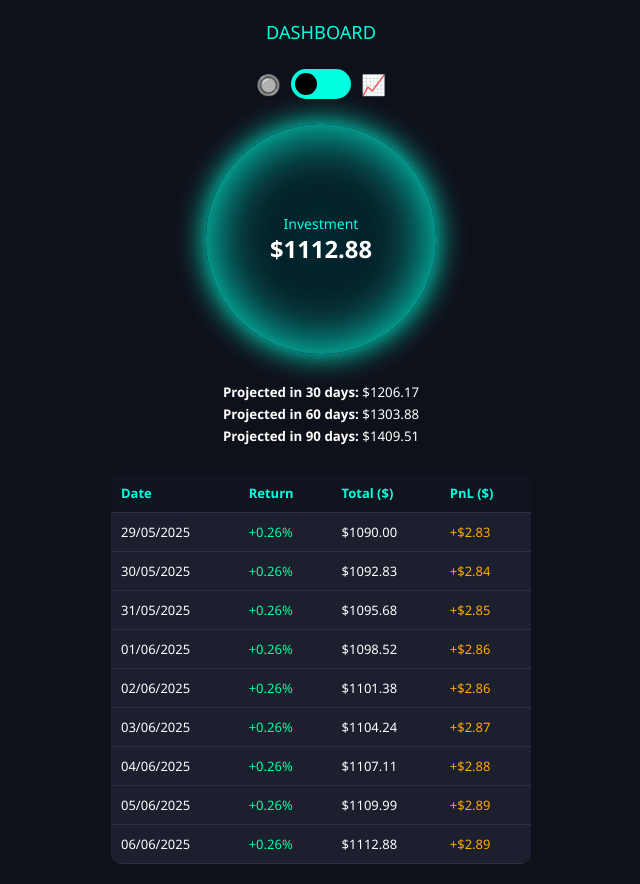
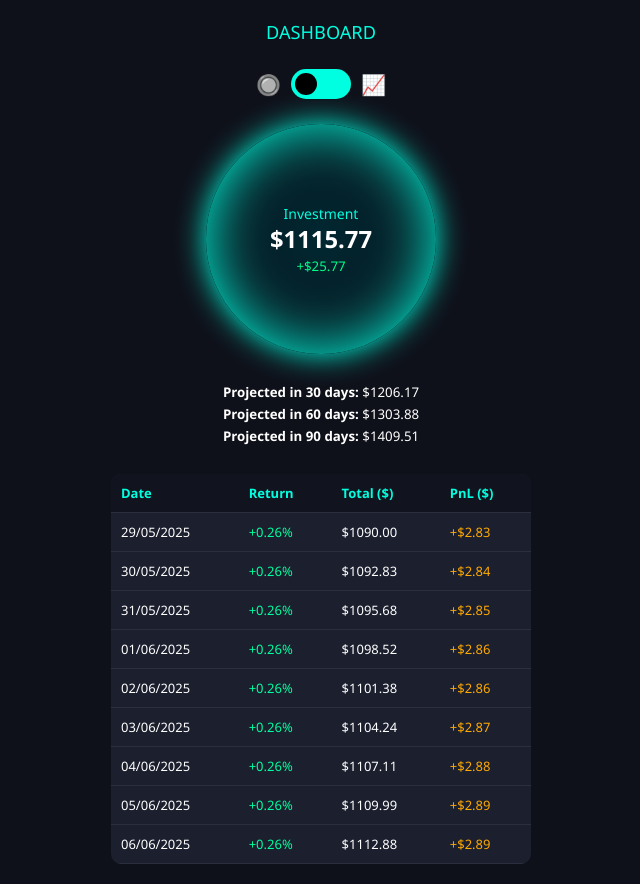
Before and after one commit to investmentstrategies/dashboard-denizhan, a plain HTML site: page index.html in a window 1280 px wide. Shown: the whole page, without its empty margins (319-959 px from the left). Drawn offline with nearby package versions, Linux system fonts and the light colour scheme.

Commit message:
Update index.html

```diff
--- a/index.html
+++ b/index.html
@@ -1,3 +1,4 @@
+<!-- Insert this HTML code in full -->
 <!DOCTYPE html>
 <html lang="en">
 <head>
@@ -106,6 +107,7 @@
       align-items: center;
       justify-content: center;
       flex-direction: column;
+      text-align: center;
     }
 
     .circle span {
@@ -117,6 +119,19 @@
       margin: 0;
       font-size: 1.7em;
       color: #ffffff;
+    }
+
+    .gain-loss {
+      font-size: 0.95em;
+      margin-top: 2px;
+    }
+
+    .gain {
+      color: #00ff88;
+    }
+
+    .loss {
+      color: #ff5555;
     }
 
     .chart-container {
@@ -192,6 +207,7 @@
     <div class="circle">
       <span>Investment</span>
       <h1 id="final-value">$0.00</h1>
+      <div class="gain-loss" id="gain-loss-diff"></div> <!-- NEW LINE -->
     </div>
   </div>
 
@@ -248,8 +264,17 @@
       currentValue += gainedToday;
     }
 
-    document.getElementById("final-value").textContent = `$${(currentValue / (1 + returnRate)).toFixed(2)}`;
+    // Final value
+    document.getElementById("final-value").textContent = `$${currentValue.toFixed(2)}`;
 
+    // Gain/Loss under circle
+    const gainLoss = currentValue - initialInvestment;
+    const gainLossText = `${gainLoss >= 0 ? '+' : ''}$${gainLoss.toFixed(2)}`;
+    const gainLossElem = document.getElementById("gain-loss-diff");
+    gainLossElem.textContent = gainLossText;
+    gainLossElem.className = `gain-loss ${gainLoss >= 0 ? 'gain' : 'loss'}`;
+
+    // Projections
     const projectionDiv = document.getElementById("projections");
     const projectValue = (daysAhead) => {
       let value = currentValue;
```
